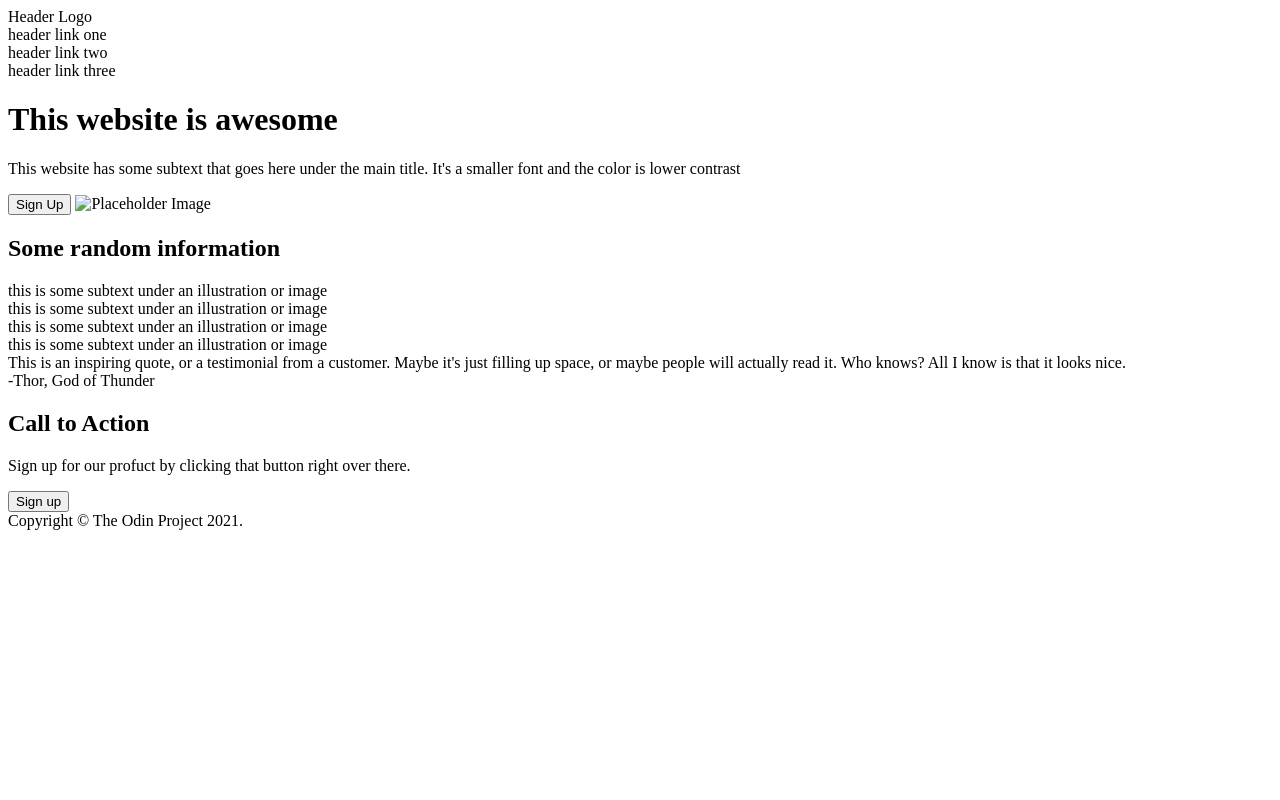
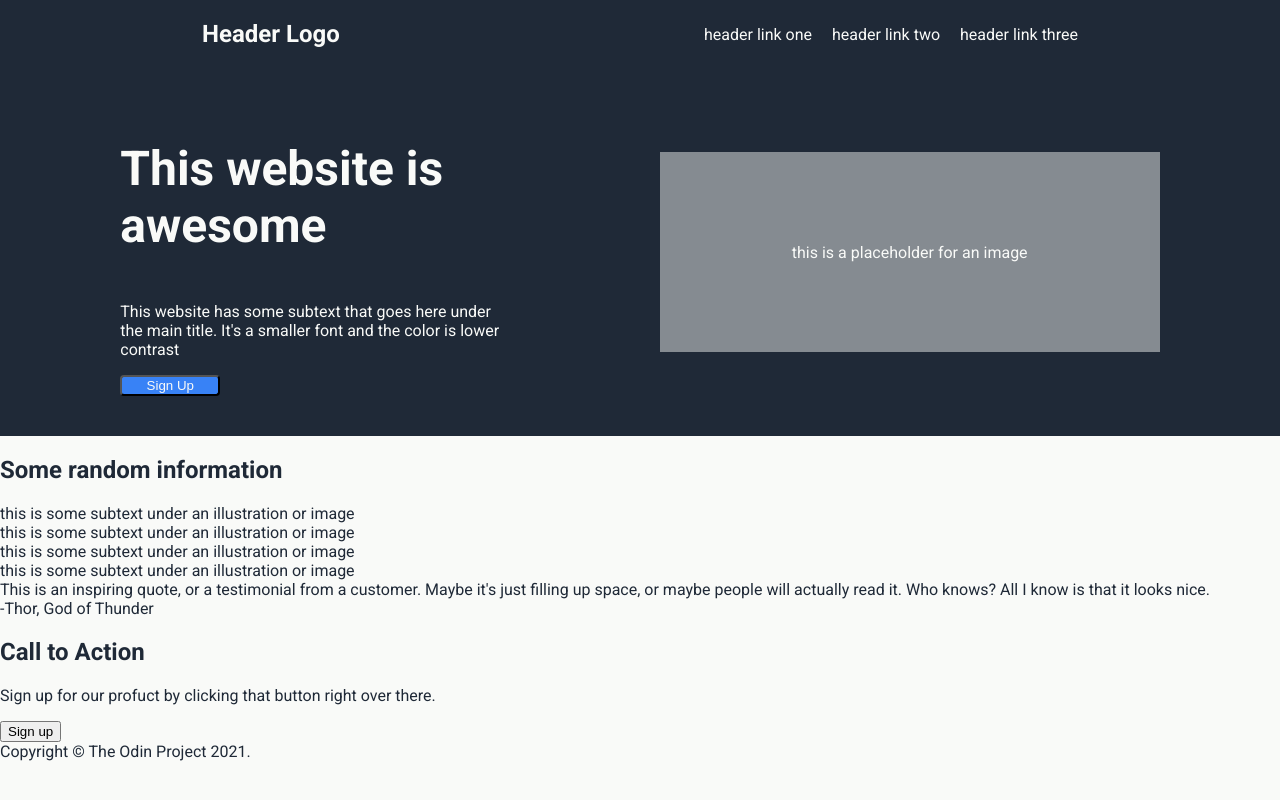
Before and after one commit to Jdowpasisi/odin-landing-page, a plain HTML site: page index.html in a window 1280 px wide. Drawn offline with Linux system fonts and the light colour scheme.

Commit message:
made changes t html and added css

```diff
--- a/index.html
+++ b/index.html
@@ -3,14 +3,17 @@
 <head>
     <meta charset="UTF-8">
     <meta name="viewport" content="width=device-width, initial-scale=1.0">
-    <link rel="stylesheet" href="styles.css">
+    <link rel="stylesheet" href="style.css">
     <title>Landing Page</title>
 </head>
 <body>
 
     <!--Section 1.1-->
-    <header class= "page-header">
-        <div class = "logo"> Header Logo</div>
+    <header class="page-header">
+        <div class="logo-container">
+            <div class="logo">Header Logo</div>
+        </div>
+
         <div class="links">
             <div>header link one</div>
             <div>header link two</div>
@@ -20,10 +23,16 @@
 
     <!--Section 1.2-->
     <div class="header-content">
-        <h1>This website is awesome</h1>
-        <p>This website has some subtext that goes here under the main title. It's a smaller font and the color is lower contrast</p>
-        <button class="main-button">Sign Up</button>
-        <img src="" alt="Placeholder Image" class="main-image">
+        <div class="header-text">
+            <h1>This website is <br>awesome</h1>
+            <p>This website has some subtext that goes here under<br>the main title. It's a smaller font and the color is lower<br>contrast</p>
+            <button class="main-button">Sign Up</button>
+        </div>
+        <div class="header-image">
+                <div class="img-div">
+                    <div class="center-div">this is a placeholder for an image</div>
+                </div>
+            </div>
     </div>
 
     <!--Section 2-->
--- /dev/null
+++ b/style.css
@@ -0,0 +1,69 @@
+@import url("https://fonts.googleapis.com/css2?family=Roboto:wght@400;700&display=swap");
+
+body {
+  margin: 0;
+  padding: 0;
+  font-family: 'Roboto', sans-serif;
+  background-color: #F9FAF8;
+  color: #1F2937;
+}
+
+/* Section 1.1 */
+.page-header {
+  background-color: #1F2937;
+  color: #F9FAF8;
+  display: flex;
+  flex-direction: row;
+  justify-content: space-around;
+  align-items: center;
+  padding: 20px;
+}
+
+.logo {
+  font-size: 24px;
+  font-weight: 700;
+  }
+
+.links {
+  gap: 20px;
+  display: flex;
+  flex-direction: row;
+}
+
+/* Section 1.2 */
+.header-content{
+  text-align: left;
+  padding: 40px;
+  background-color: #1F2937;
+  color: #F9FAF8;
+  display: flex;
+  flex-direction: row;
+  justify-content: space-around;
+  align-items: center;
+}
+.header-text{
+  display: flex;
+  flex-direction: column;
+  justify-content: center;
+  align-items: left;
+}
+h1{
+  font-size: 48px;
+  font-weight: 900;
+}
+.header-content button{
+  background-color: #3882f6;
+  text-align: center;
+  color: #F9FAF8;
+  border-radius: 4px;
+  width: 100px;
+}
+.img-div {
+    width: 500px;
+    height: 200px;
+    background-color: #f9faf877;
+    color:#f9fAf8;
+    display:flex;
+    justify-content: center;
+    align-items: center;
+}
```
